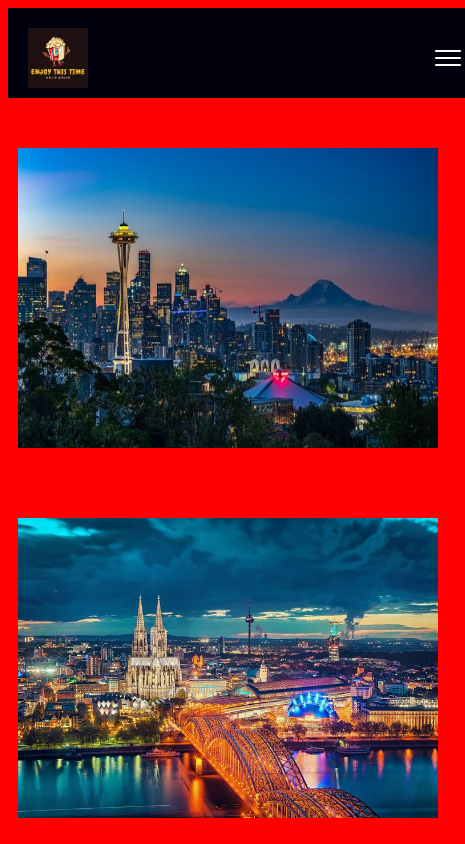
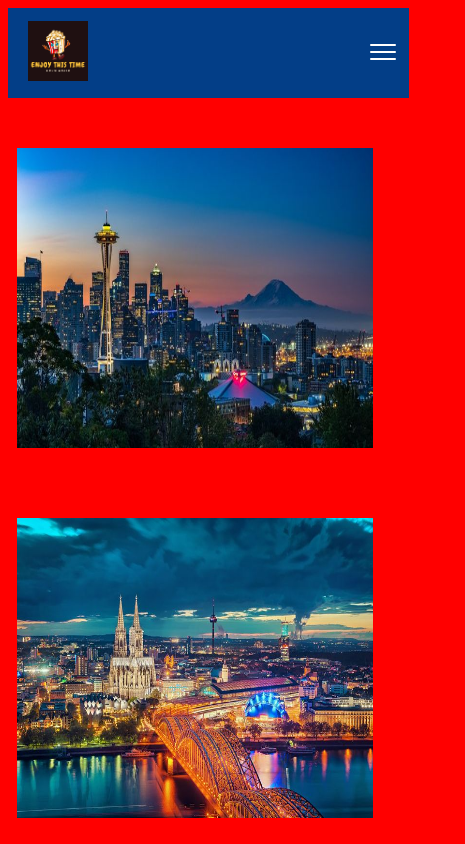
Before and after one commit to IyyanarS/index, a plain HTML site: page index.html in a window 390 px wide. Shown: the top 844 px of the page, 465 px wide, since content can reach past the window. Drawn offline with Linux system fonts and the light colour scheme.

Commit message:
Update style.css

```diff
--- a/style.css
+++ b/style.css
@@ -62,22 +62,23 @@ li{
     body{
         background-color: red;
     }
-
+    div{
+        margin-left: -1px;
+    }
     .img1{
-        width: 420px;
+        width: 95%;
         height: 300px;
         margin-top: 50px;
-
         display: block;
     }
     .img2{
-        width: 420px;
+        width: 95%;
         height: 300px;
         margin-top: 70px;
 
     }
     .img3{
-        width: 420px;
+        width: 95%;
         height: 300px;
         margin-top: 70px;
 
@@ -89,9 +90,23 @@ li{
     .menu{
         width: 30px;
         height: 30px;
-        margin-top: 5px;
-        margin-left: 80%;
+        margin-top: -1px;
+        margin-left: 75%;
         display: block;
     }
+    nav{
+        background-color: rgb(3, 62, 135);
+        width: 75%;
+        padding: 30px 60px;
+        height: 30px;
+        position: relative;
 
 }
+.logo{
+    width: 60px;
+    height: 60px;
+    position: absolute;
+    margin-left: -40px;
+    margin-top: -17px;
+    }
+}
```
